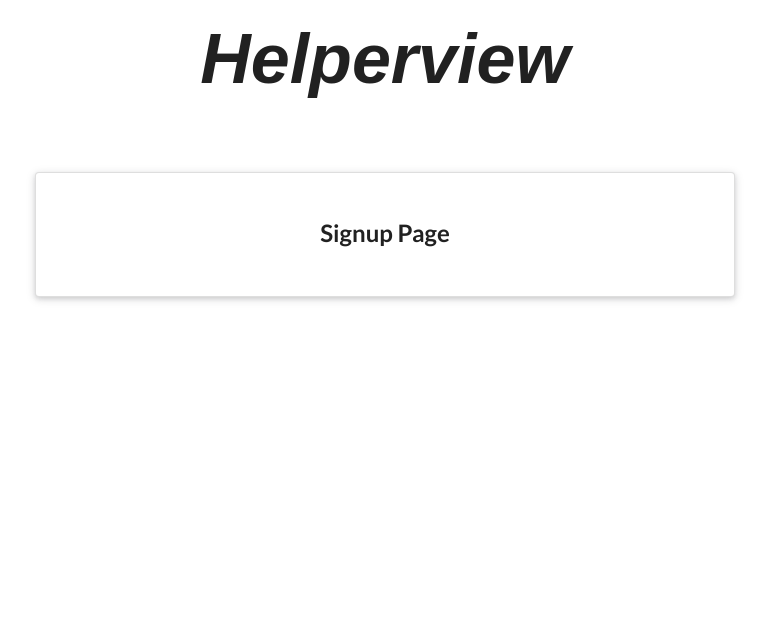
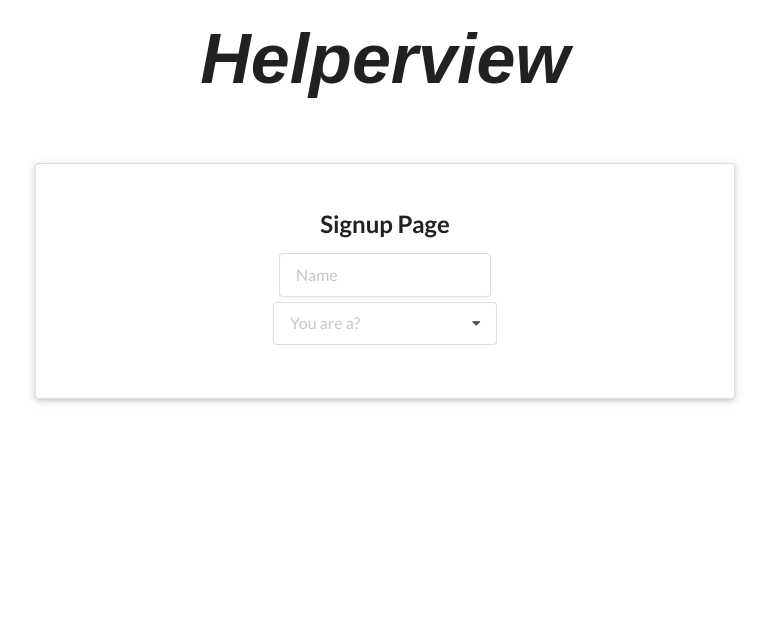
Before and after one commit to achintya219/MAUBTech, a Flask app: page /signuppage in a window 1280 px wide. Shown: the top 639 px of the page, without its empty margins (255-1024 px from the left). Run offline with Flask 2, Linux system fonts and the light colour scheme.

Commit message:
added variables for company

```diff
--- a/my_app/__init__.py
+++ b/my_app/__init__.py
@@ -18,7 +18,7 @@ db.session.add(candidate)
 db.session.commit()
 
 db.create_all()
-company = companyLogin(email="company@helperview.com", password="company")
+company = companyLogin(email="company@helperview.com", password="company", noi=3, tpi=45, name="Random")
 db.session.add(company)
 db.session.commit()
 
--- a/my_app/models.py
+++ b/my_app/models.py
@@ -14,6 +14,10 @@ class companyLogin(db.Model):
 	id = db.Column(db.Integer, primary_key=True)
 	email = db.Column(db.String(100))
 	password = db.Column(db.String(500))
+	name = db.Column(db.String(100))
+	ctc = db.Column(db.Integer)
+	noi = db.Column(db.Integer)
+	tpi = db.Column(db.Integer)
 
 class organizerLogin(db.Model):
 	id = db.Column(db.Integer, primary_key=True)
--- a/my_app/templates/companylogin.html
+++ b/my_app/templates/companylogin.html
@@ -16,6 +16,7 @@
     <br>
     <div class="ui raised very padded text container segment">
       <h2 class="ui header" id="login">Company Profile</h2>
+      <p>{{ namec }}</p>
 
   </div>
 
--- a/my_app/templates/mainpage.html
+++ b/my_app/templates/mainpage.html
@@ -9,9 +9,9 @@
   <script type="text/javascript" src="{{
     url_for('static', filename='../static/js/api.js') }}"></script>
 </head>
-<body>
+<body style="background-color:#04C0F9">
   <div id="container">
-    <h1 id="main-header">Helperview</h1>
+    <h1 id="main-header"><h1 class="ui center aligned icon header"><i class="handshake outline icon"></i>"Helperview</h1></h1>
     <br>
     <br>
     <div class="ui raised very padded text container segment">
@@ -21,7 +21,7 @@
       </div>
       <br>
       <div class="ui input">
-        <input type="string" placeholder="Password" id="login-pass">
+        <input type="password" placeholder="Password" id="login-pass">
       </div>
       <br>
       {% if name == "failed" %}
--- a/my_app/templates/signup.html
+++ b/my_app/templates/signup.html
@@ -14,8 +14,22 @@
     <h1 id="main-header">Helperview</h1>
     <br>
     <br>
-    <div class="ui raised very padded text container segment">
+    <div class="ui raised very padded text container segment" style="margin: 5px">
       <h2 class="ui header" id="loginheader">Signup Page</h2>
+      <div class="ui input">
+         <input type="string" placeholder="Name">
+      </div>
+      <br>
+      <div class="ui selection dropdown" style="margin: 5px;">
+        <input type="hidden" name="gender">
+        <i class="dropdown icon"></i>
+        <div class="default text">You are a?</div>
+        <div class="menu">
+          <div class="item" data-value="2">Candidate</div>
+          <div class="item" data-value="1">Male</div>
+          <div class="item" data-value="0">Female</div>
+        </div>
+      </div>
   </div>
 
   <script src="https://cdn.jsdelivr.net/npm/semantic-ui@2.4.2/dist/semantic.min.js"></script>
--- a/my_app/views.py
+++ b/my_app/views.py
@@ -5,6 +5,7 @@ from flask import render_template, request, redirect
 from my_app.models import candidateLogin, companyLogin, organizerLogin, Login
 
 name="success"
+new_login = Login(email="", password="")
 
 @app.route("/signuppage")
 def signup():
@@ -16,7 +17,11 @@ def candidatepage():
 
 @app.route("/companypage")
 def companypage():
-    return render_template("companylogin.html")
+    global new_login
+    db_company = companyLogin.query.all()
+    for details in db_company:
+        if details.email == new_login.email and details.password == new_login.password:
+            return render_template("companylogin.html", namec=details.name, noi=details.noi, tpi=details.tpi)
 
 @app.route("/organizerpage")
 def organizerpage():
@@ -24,6 +29,7 @@ def organizerpage():
 
 @app.route("/failpage")
 def failpage():
+    global name
     name = "failed"
     return render_template("mainpage.html", name=name)
 
@@ -39,7 +45,6 @@ def index():
 def click():
     return "okay"
 
-
 @app.route("/login", methods=["POST"])
 def login():
     if request.method == "POST":
@@ -47,6 +52,7 @@ def login():
         db_logins_company = companyLogin.query.all()
         db_logins_organizer = organizerLogin.query.all()
         login_info = request.get_json()
+        global new_login
         new_login = Login(email=login_info['email'], password=login_info['password'])
 
         x = 0
```
Also changed, not shown: app.db.
